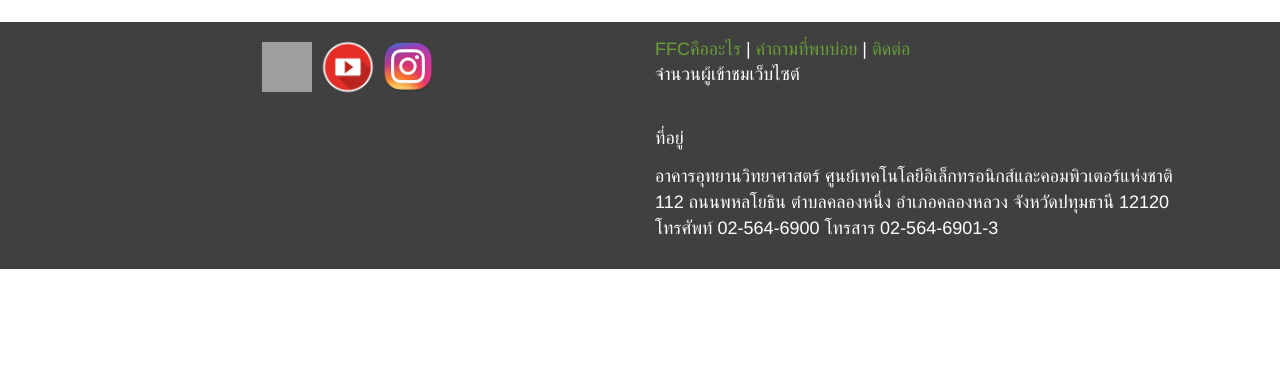
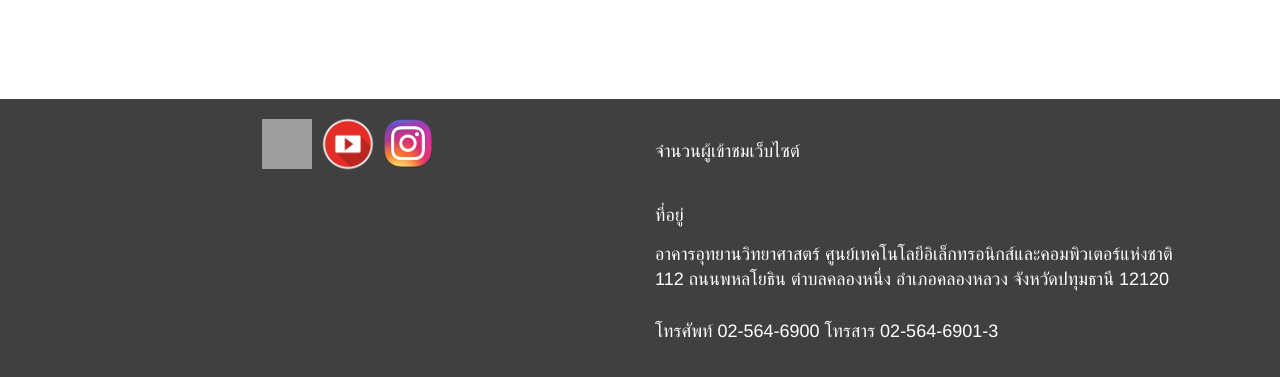
Before and after one commit to suppaluck/suppaluck.github.io, a Jekyll site: the page built from index.html, in a window 1280 px wide and 900 px high, scrolled down 3134 px, cut to the strip 502-879 px from the top of the window. Built offline with Jekyll 4.4.1, drawn with Linux system fonts in a browser that asks for light colours; before the commit the page ends 3905 px from its top, so only the background shows below that; grey boxes are pictures that could not be loaded.

Commit message:
แก้ error

```diff
--- a/_includes/footer.html
+++ b/_includes/footer.html
@@ -12,15 +12,15 @@
                     </center>
                   </div>
                     <div class="col-md-6">
-                       <a href=" #">FFCคืออะไร</a> | <a href="#">คำถามที่พบบ่อย</a> | <a href="#">ติดต่อ</a>
+
                             <br>
                             <p>จำนวนผู้เข้าชมเว็บไซต์</p>
                             </br>
                             <p>ที่อยู่ </p>
 
                             <p> อาคารอุทยานวิทยาศาสตร์ ศูนย์เทคโนโลยีอิเล็กทรอนิกส์และคอมพิวเตอร์แห่งชาติ
-                                <br>112 ถนนพหลโยธิน ตำบลคลองหนึ่ง อำเภอคลองหลวง จังหวัดปทุมธานี 12120
-                                <br>โทรศัพท์ 02-564-6900 โทรสาร 02-564-6901-3 </p>
+                                <br>112 ถนนพหลโยธิน ตำบลคลองหนึ่ง อำเภอคลองหลวง จังหวัดปทุมธานี 12120</br>
+                                <br>โทรศัพท์ 02-564-6900 โทรสาร 02-564-6901-3 </p></br>
                     </div>
                 </div>
             </div>
--- a/_layouts/ffc-layouts.html
+++ b/_layouts/ffc-layouts.html
@@ -38,6 +38,7 @@
     border-radius: 6px;
 }
 </style>
+</div>
 <body>
     {% include header.html %}
 
@@ -52,7 +53,6 @@
 
     {% include footer.html %}
 
-
 </body>
 
 </html>
--- a/index.html
+++ b/index.html
@@ -26,7 +26,9 @@
                 <br>
                 <h2>Family Folder Collector </h2>
                 <h4>โปรแกรมบันทึกข้อมูลสุขภาพครอบครัวแบบพกพา</h4>
-
+                </br>
+                </br>
+            </div>
         </div>
     </div>
 </center>
@@ -45,7 +47,7 @@
         <!-- /.col-lg-4 -->
 
         <div class="col-sm-3 wow fadeInDown text-center animated animated" style="visibility: visible;">
-            <a href="" class="btn btn-info btn-lg">
+            <a href="https://suppaluck.github.io/gallery-ffc.html" class="btn btn-info btn-lg">
                 <span class="glyphicon glyphicon-picture text-big Pink"></span>
                 <h4>รูปภาพกิจกรรม</h4>
             </a>
@@ -73,19 +75,15 @@
 
     </div>
 </div>
-  <div class="container">
-  </div>
-</div>
-</div>
 
-<div  class="content-section-a trb-survey-bg">
+<div class="content-section-a trb-survey-bg">
 
     <div class="container">
         <h2>คืออะไร???</h2>
         <div class="row">
             <div class="col-sm-6 pull-right wow fadeInRightBig animated animated" style="visibility: visible;">
-                <img class="img-responsive " src="/img/1.png" alt="FFC.com"width="325" height="310">
-                <img class="img-responsive " src="/img/1.png" alt="FFC.com"width="325" height="310">
+                <img class="img-responsive " src="/img/1.png" alt="FFC.com" width="325" height="310">
+                <img class="img-responsive " src="/img/1.png" alt="FFC.com" width="325" height="310">
             </div>
             <div class="col-sm-6 wow fadeInLeftBig animated animated" data-animation-delay="200" style="visibility: visible;">
                 <h2 class="section-heading heading-pink">Family Folder Collector </h2>
@@ -104,12 +102,12 @@
     </div>
     <!-- /.container -->
 </div>
-<div  class="content-section-a trb-report-bg">
+<div class="content-section-a trb-report-bg">
 
     <div class="container">
         <div class="row">
             <div class="col-sm-6 wow fadeInLeftBig animated animated" style="visibility: visible; animation-name: fadeInLeftBig;">
-                <img class="img-responsive " src="img/all1.png"  alt="FFC.com" width="350" height="280">
+                <img class="img-responsive " src="img/all1.png" alt="FFC.com" width="350" height="280">
             </div>
 
             <div class="col-sm-6 wow fadeInRightBig animated animated" data-animation-delay="200" style="visibility: visible; animation-name: fadeInRightBig;">
@@ -118,12 +116,13 @@
                 <p class="lead">
                     ผู้ใช้แอพ FFC Plus นี้ สำหรับเจ้าหน้าที่ทางด้านสาธารณะสุขที่ทำงานอยู่ตามสถานีอนามัย โรงพยาบาลส่งเสริมสุขภาพตำบล (รพ.สต.)ที่ใช้งานโปรแกรม JHCIS อยู่เท่านั้น
                 </p>
+                </br>
             </div>
         </div>
     </div>
 </div>
 
-<div  class="content-section-b trb-showe-bg">
+<div class="content-section-b trb-showe-bg">
     <div class="content-section-b">
         <div class="container">
 
@@ -133,17 +132,17 @@
                     <div class="col-sm-4 wow fadeInLeftBig animated animated" style="visibility: visible; animation-name: fadeInLeftBig;">
                         <div class="grid grid-3 vertical-gutters-large gallery">
                             <div class="column colspan-1">
-                                <img src="https://hipchat-magnolia-cdn.atlassian.com/dam/jcr:7f8161cd-b215-4f9e-b2ec-019da0df3a0f/security.svg?cdnVersion=dz" alt="" height="34">
+                                <img src="https://hipchat-magnolia-cdn.atlassian.com/dam/jcr:7f8161cd-b215-4f9e-b2ec-019da0df3a0f/security.svg?cdnVersion=dz" alt="FFC.com" height="34">
                                 <h4>ด้านความปลอดภัย</h4>
                                 <p>มีระบบการรักษาความปลอดภัยให้ฐานข้อมูลด้วยการเข้าและถอดรหัสลับก่อนใช้งานฐานข้อมูล เพื่อความปลอดภัยสูงสุดของฐานข้อมูล</p>
                             </div>
                             <div class="column colspan-1">
-                              <img src="https://hipchat-magnolia-cdn.atlassian.com/dam/jcr:c0016e9b-9ee3-4662-b5fc-18c45246d311/guest-access.svg?cdnVersion=dz" alt="" height="34">
+                                <img src="https://hipchat-magnolia-cdn.atlassian.com/dam/jcr:c0016e9b-9ee3-4662-b5fc-18c45246d311/guest-access.svg?cdnVersion=dz" alt="FFC.com" height="34">
                                 <h4>ยืนยันผู้ใช้</h4>
                                 <p>มีระบบการยืนยันผู้ใช้ที่สามารถเข้าถึงฐานข้อมูลได้ เพิ่มความปลอดภัยอีกระดับ</p>
                             </div>
                             <div class="column colspan-1">
-                                <img src="https://hipchat-magnolia-cdn.atlassian.com/dam/jcr:f14dc24f-1a09-4918-86df-ecd79fe1e50a/screen-share.svg?cdnVersion=dz" alt="" height="34">
+                                <img src="https://hipchat-magnolia-cdn.atlassian.com/dam/jcr:f14dc24f-1a09-4918-86df-ecd79fe1e50a/screen-share.svg?cdnVersion=dz" alt="FFC.com" height="34">
                                 <h4>การใช้งาน</h4>
                                 <p>ใช้งานร่วมกับโปรแกรมระบบงานโรงพยาบาลส่งเสริมสุขภาพตำบลและศูนย์สุขภาพชุมชน (JHCIS) ศูนย์เทคโนโลยีสารสนเทศและการสื่อสาร ได้อย่างอัตโนมัติ ด้วยโปรแกรม FFC Autosync 2011 ที่ติดตั้งไว้บนคอมพิวเตอร์แม่ข่าย (Server) </p>
                             </div>
@@ -151,32 +150,32 @@
                     </div>
                     <div class="col-sm-4">
                         <div class="column colspan-1">
-                              <img src="https://hipchat-magnolia-cdn.atlassian.com/dam/jcr:e3573d56-9e20-4c39-8900-89408d367c40/file-share.svg?cdnVersion=dz" alt="" height="34">
+                            <img src="https://hipchat-magnolia-cdn.atlassian.com/dam/jcr:e3573d56-9e20-4c39-8900-89408d367c40/file-share.svg?cdnVersion=dz" alt="FFC.com" height="34">
                             <h4>ระบุตำแหน่ง</h4>
                             <p>สามารถระบุตำแหน่งพิกัดหลังคาเรือนจากระบบ GPS หรือ AGPS อย่างอัตโนมัติได้</p>
                         </div>
                         <div class="column colspan-1">
-                               <img src="https://hipchat-magnolia-cdn.atlassian.com/dam/jcr:0e4cb18d-c603-497a-8c4d-272b7f793c7f/unlimited-chat-rooms.svg?cdnVersion=dz" alt="" height="34">
+                            <img src="https://hipchat-magnolia-cdn.atlassian.com/dam/jcr:0e4cb18d-c603-497a-8c4d-272b7f793c7f/unlimited-chat-rooms.svg?cdnVersion=dz" alt="FFC.com" height="34">
                             <h4>รายละเอียดผังญาติ</h4>
                             <p>สามารถแสดงรายละเอียดข้อมูลคนในผังเครือญาติ เช่น เพศ วัย อายุ และสภาพการเป็นโรคเรื้อรังได้</p>
                         </div>
-                            <div class="column colspan-1"> <img src="https://hipchat-magnolia-cdn.atlassian.com/dam/jcr:68653569-7c0d-4d05-85d1-d79a04307d16/customize.svg?cdnVersion=dz" alt="" height="34">
+                        <div class="column colspan-1"> <img src="https://hipchat-magnolia-cdn.atlassian.com/dam/jcr:68653569-7c0d-4d05-85d1-d79a04307d16/customize.svg?cdnVersion=dz" alt="FFC.com" height="34">
                             <h4>ถ่ายภาพบุคคล</h4>
                             <p><span style="line-height: 1.6em;">สามารถถ่ายและบันทึกภาพของบุคคล และนำมาเก็บในฐานข้อมูลของโปรแกรม JHCIS ได้</span></p>
                         </div>
                     </div>
                     <div class="col-sm-4">
-                            <div class="column colspan-1"> <img src="https://hipchat-magnolia-cdn.atlassian.com/dam/jcr:72e40e72-e3d4-41a4-9198-48808464b8b4/search.svg?cdnVersion=dz" alt="" height="34">
+                        <div class="column colspan-1"> <img src="https://hipchat-magnolia-cdn.atlassian.com/dam/jcr:72e40e72-e3d4-41a4-9198-48808464b8b4/search.svg?cdnVersion=dz" alt="FFC.com" height="34">
                             <h4>ความสัมพันธ์ฝังญาติ</h4>
                             <p>สามารถข้ามไปดูผังเครือญาติของบุคคลที่มีความสัมพันธ์แต่ไม่มีชื่ออยู่ในทะเบียนบ้าน</p>
                         </div>
                         <div class="column colspan-1">
-                              <img src="https://hipchat-magnolia-cdn.atlassian.com/dam/jcr:72e40e72-e3d4-41a4-9198-48808464b8b4/search.svg?cdnVersion=dz" alt="" height="34">
+                            <img src="https://hipchat-magnolia-cdn.atlassian.com/dam/jcr:72e40e72-e3d4-41a4-9198-48808464b8b4/search.svg?cdnVersion=dz" alt="FFC.com" height="34">
                             <h4>การค้นหา</h4>
                             <p>มีระบบค้นหา รหัสวินิจฉัยโรค เพื่อสะดวกในค้นหารหัสโรค หรือ คำหลักของโรคนั้นได้ พร้อมรหัสวินิจฉัยโรคที่มีใช้งานบ่อยๆ</p>
                         </div>
                         <div class="column colspan-1">
-                              <img src="https://hipchat-magnolia-cdn.atlassian.com/dam/jcr:72e40e72-e3d4-41a4-9198-48808464b8b4/search.svg?cdnVersion=dz" alt="" height="34">
+                            <img src="https://hipchat-magnolia-cdn.atlassian.com/dam/jcr:72e40e72-e3d4-41a4-9198-48808464b8b4/search.svg?cdnVersion=dz" alt="FFC.com" height="34">
                             <h4>การค้นหา</h4>
                             <p>มีระบบค้นหา รหัสวินิจฉัยโรค เพื่อสะดวกในค้นหารหัสโรค หรือ คำหลักของโรคนั้นได้ พร้อมรหัสวินิจฉัยโรคที่มีใช้งานบ่อยๆ</p>
                         </div>
```
Also changed, not shown: gallery-ffc.html (+2 -9 lines), message-ffc.html (+6 -6 lines), who-ffc.md (deleted, +0 -14 lines). Lines whose indentation alone changed are shown as unchanged.
